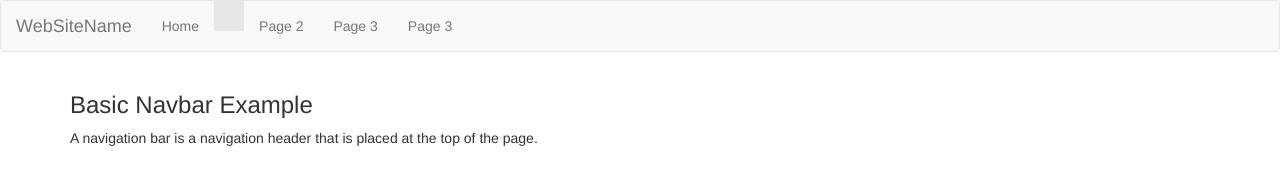
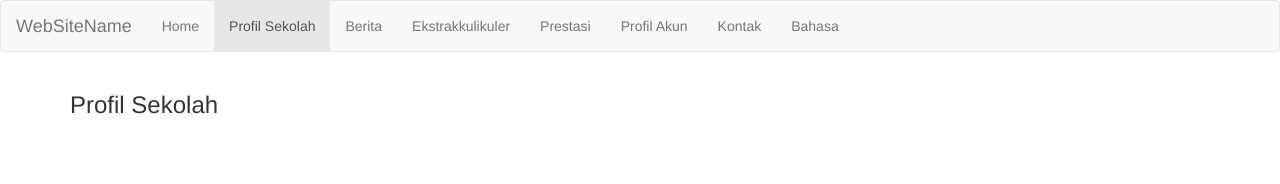
Before and after one commit to Pramana-Indo-Sejahtera/web_profil_sekolah, a plain HTML site: page profil.html in a window 1280 px wide. Drawn offline with nearby package versions, Linux system fonts and the light colour scheme; a web font is replaced by a local one.

Commit message:
buat CSS

```diff
--- a/profil.html
+++ b/profil.html
@@ -1,10 +1,16 @@
 <!DOCTYPE html>
 <html lang="en">
 <head>
-  <title>Bootstrap Example</title>
+  <title>Profil Sekolah</title>
   <meta charset="utf-8">
   <meta name="viewport" content="width=device-width, initial-scale=1">
   <link rel="stylesheet" href="https://maxcdn.bootstrapcdn.com/bootstrap/3.4.1/css/bootstrap.min.css">
+  <link rel="preconnect" href="https://fonts.googleapis.com">
+    <link rel="preconnect" href="https://fonts.gstatic.com" crossorigin>
+    <link href="https://fonts.googleapis.com/css2?family=Alumni+Sans+Inline+One&family=Ubuntu:wght@700&display=swap" rel="stylesheet">
+    <link rel="preload" href="css/style.css" as="style">
+    <link rel="stylesheet" href="css/style.css">
+    <link rel="stylesheet" href="css/normalize.css">
   <script src="https://ajax.googleapis.com/ajax/libs/jquery/3.6.0/jquery.min.js"></script>
   <script src="https://maxcdn.bootstrapcdn.com/bootstrap/3.4.1/js/bootstrap.min.js"></script>
 </head>
@@ -17,18 +23,20 @@
     </div>
     <ul class="nav navbar-nav">
       <li><a href="index.html">Home</a></li>
-      <li class="active"><a href="profil.html"></a></li>
-      <li><a href="berita.html">Page 2</a></li>
-      <li><a href="ekstrakkulikuler.html">Page 3</a></li>
-      <li><a href="ekstrakkulikuler.html">Page 3</a></li>
-
+      <li class="active"><a href="profil.html">Profil Sekolah</a></li>
+      <li><a href="berita.html">Berita</a></li>
+      <li><a href="ekstrakkulikuler.html">Ekstrakkulikuler</a></li>
+      <li><a href="prestasi.html">Prestasi</a></li>
+      <li><a href="akun.html">Profil Akun</a></li>
+      <li><a href="kontak.html">Kontak</a></li>
+      <li><a href="bahasa.html">Bahasa</a></li>
     </ul>
   </div>
 </nav>
 
 <div class="container">
-  <h3>Basic Navbar Example</h3>
-  <p>A navigation bar is a navigation header that is placed at the top of the page.</p>
+  <h3>Profil Sekolah</h3>
+  <p></p>
 </div>
 
 </body>
```
Also changed, not shown: CSS/profil.css (added).
